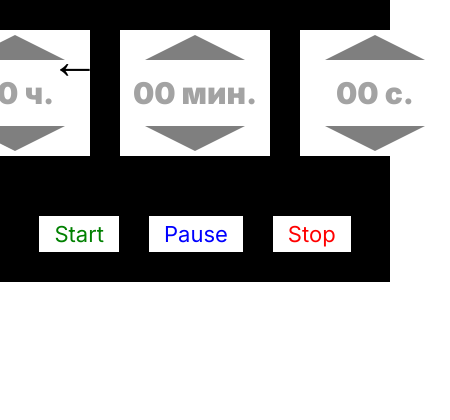
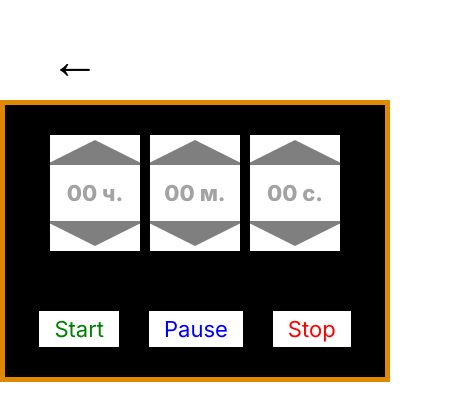
Before and after one commit to chagit11/my-react-apps, a React (Create React App) app: page /timer in a window 390 px wide. Shown: the top 420 px of the page, 450 px wide, since content can reach past the window. Built offline with nearby package versions, Linux system fonts and the light colour scheme.

Commit message:
media mobile...

```diff
--- a/src/pages/--apps/Timer/Timer.jsx
+++ b/src/pages/--apps/Timer/Timer.jsx
@@ -4,6 +4,30 @@ import { ContainerStyled } from '../../--styled/ContainerStyled'
 
 
 const Timer_ = styled.div`
+    border: 5px solid #de8901;
+    @media screen and ( max-width:  1440px ) {
+        margin-top: 100px;
+    }
+    @media screen and ( max-width:  768px ) {
+        .display {
+            grid-template-columns: repeat(3, 120px) !important;
+            gap: 15px !important;
+        }
+        .value {
+            font-weight: 800 !important;
+            font-size: 24px !important;
+        }
+    }
+    @media screen and ( max-width:  425px ) {
+        .display {
+            grid-template-columns: repeat(3, 90px) !important;
+            gap: 10px !important;
+        }
+        .value {
+            font-weight: 800 !important;
+            font-size: 22px !important;
+        }
+    }
     .display {
         padding: 30px;
         background-color: #000;
@@ -218,7 +242,7 @@ export const Timer = ({...props}) => {
                 </div>
                 <div onWheel={(e)=> onwheelDisplay(e, minutes, setMinutes, 59)} className="items minutes">
                     <div className='up-arrow'></div>
-                    <div className='value'>{minutes<10 ? `0${minutes}` : minutes} мин.</div>
+                    <div className='value'>{minutes<10 ? `0${minutes}` : minutes} м.</div>
                     <div className='down-arrow'></div>
                 </div>
                 <div onWheel={(e)=> onwheelDisplay(e, seconds, setSeconds, 59)} className="items seconds">
```
